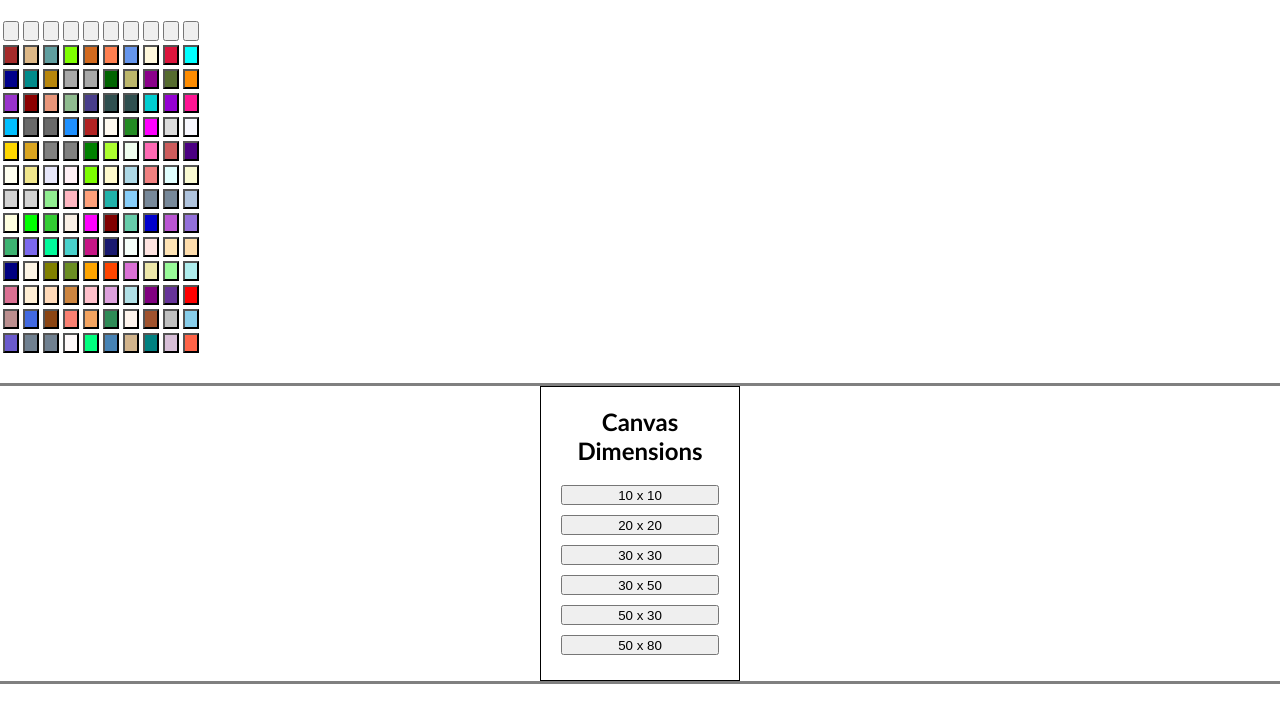
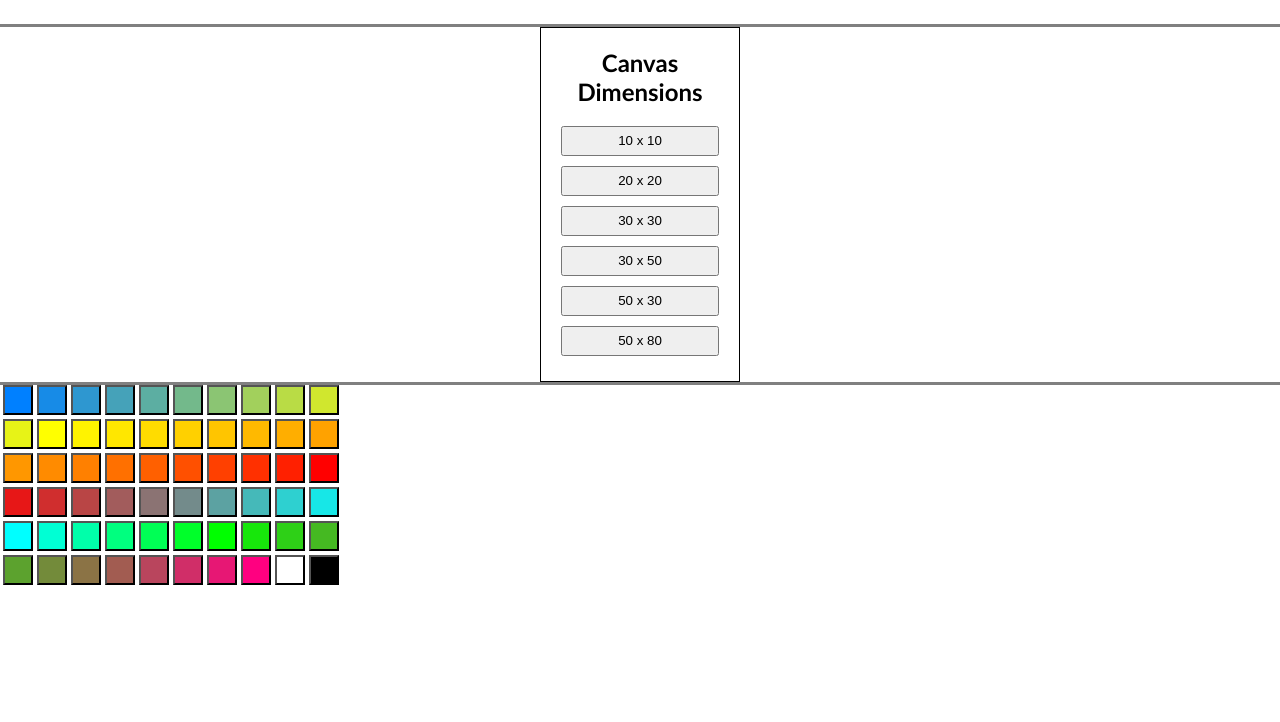
Before and after one commit to devleague/PixelPainter, a plain HTML site: page index.html in a window 1280 px wide. Shown: the part 42-764 px from the top of the page. Drawn offline with Linux system fonts and the light colour scheme.

Commit message:
swatch properly displaying colors.  Getting ready to merge functionality between swatch.js and canvas.js

```diff
--- a/css/PixelPainter.css
+++ b/css/PixelPainter.css
@@ -13,6 +13,6 @@ body, div, a {
     border: solid black;
 } */
 button{
-    height: 20px;
-    width: 10px;
+    height: 30px;
+    width: 30px;
 }
--- a/index.html
+++ b/index.html
@@ -9,7 +9,8 @@
 
 
     <script src="js/PixelPainter.js"></script>
+    <script src="js/canvas.js"></script>
     <script src="js/swatch.js"></script>
-    <script src="js/canvas.js"></script>
+
   </body>
 </html>
--- a/js/canvas.js
+++ b/js/canvas.js
@@ -71,6 +71,7 @@ function canvasModule(){
                 squareEl.style.width = _cellSize;
                 squareEl.style.paddingBottom = _cellSize;
                 canRow.appendChild(squareEl);
+                console.log('here I am')
             }
         }
         let cRow = document.getElementsByClassName("canvasRow");
@@ -179,3 +180,4 @@ function canvasModule(){
 }
 
 canvasModule();
+console.log('now');
--- a/js/swatch.js
+++ b/js/swatch.js
@@ -1,163 +1,80 @@
 console.log('swatch is connected');
 
 function swatchModule(){
+
     // this object hard stores the colors to be used on the palette.
     let colorsObj = {
-        00:"#FAEBD7",
-        01:"#00FFFF",
-        02:"#7FFFD4",
-        03:"#F0FFFF",
-        04:"#F5F5DC",
-        05:"#FFE4C4",
-        06:"#000000",
-        07:"#FFEBCD",
-        08:"#0000FF",
-        09:"#8A2BE2",
-        10:"#A52A2A",
-        11:"#DEB887",
-        12:"#5F9EA0",
-        13:"#7FFF00",
-        14:"#D2691E",
-        15:"#FF7F50",
-        16:"#6495ED",
-        17:"#FFF8DC",
-        18:"#DC143C",
-        19:"#00FFFF",
-        20:"#00008B",
-        21:"#008B8B",
-        22:"#B8860B",
-        23:"#A9A9A9",
-        24:"#A9A9A9",
-        25:"#006400",
-        26:"#BDB76B",
-        27:"#8B008B",
-        28:"#556B2F",
-        29:"#FF8C00",
-        30:"#9932CC",
-        31:"#8B0000",
-        32:"#E9967A",
-        33:"#8FBC8F",
-        34:"#483D8B",
-        35:"#2F4F4F",
-        36:"#2F4F4F",
-        37:"#00CED1",
-        38:"#9400D3",
-        39:"#FF1493",
-        40:"#00BFFF",
-        41:"#696969",
-        42:"#696969",
-        43:"#1E90FF",
-        44:"#B22222",
-        45:"#FFFAF0",
-        46:"#228B22",
-        47:"#FF00FF",
-        48:"#DCDCDC",
-        49:"#F8F8FF",
-        50:"#FFD700",
-        51:"#DAA520",
-        52:"#808080",
-        53:"#808080",
-        54:"#008000",
-        55:"#ADFF2F",
-        56:"#F0FFF0",
-        57:"#FF69B4",
-        58:"#CD5C5C",
-        59:"#4B0082",
-        60:"#FFFFF0",
-        61:"#F0E68C",
-        62:"#E6E6FA",
-        63:"#FFF0F5",
-        64:"#7CFC00",
-        65:"#FFFACD",
-        66:"#ADD8E6",
-        67:"#F08080",
-        68:"#E0FFFF",
-        69:"#FAFAD2",
-        70:"#D3D3D3",
-        71:"#D3D3D3",
-        72:"#90EE90",
-        73:"#FFB6C1",
-        74:"#FFA07A",
-        75:"#20B2AA",
-        76:"#87CEFA",
-        77:"#778899",
-        78:"#778899",
-        79:"#B0C4DE",
-        80:"#FFFFE0",
-        81:"#00FF00",
-        82:"#32CD32",
-        83:"#FAF0E6",
-        84:"#FF00FF",
-        85:"#800000",
-        86:"#66CDAA",
-        87:"#0000CD",
-        88:"#BA55D3",
-        89:"#9370DB",
-        90:"#3CB371",
-        91:"#7B68EE",
-        92:"#00FA9A",
-        93:"#48D1CC",
-        94:"#C71585",
-        95:"#191970",
-        96:"#F5FFFA",
-        97:"#FFE4E1",
-        98:"#FFE4B5",
-        99:"#FFDEAD",
-        100:"#000080",
-        101:"#FDF5E6",
-        102:"#808000",
-        103:"#6B8E23",
-        104:"#FFA500",
-        105:"#FF4500",
-        106:"#DA70D6",
-        107:"#EEE8AA",
-        108:"#98FB98",
-        109:"#AFEEEE",
-        110:"#DB7093",
-        111:"#FFEFD5",
-        112:"#FFDAB9",
-        113:"#CD853F",
-        114:"#FFC0CB",
-        115:"#DDA0DD",
-        116:"#B0E0E6",
-        117:"#800080",
-        118:"#663399",
-        119:"#FF0000",
-        120:"#BC8F8F",
-        121:"#4169E1",
-        122:"#8B4513",
-        123:"#FA8072",
-        124:"#F4A460",
-        125:"#2E8B57",
-        126:"#FFF5EE",
-        127:"#A0522D",
-        128:"#C0C0C0",
-        129:"#87CEEB",
-        130:"#6A5ACD",
-        131:"#708090",
-        132:"#708090",
-        133:"#FFFAFA",
-        134:"#00FF7F",
-        135:"#4682B4",
-        136:"#D2B48C",
-        137:"#008080",
-        138:"#D8BFD8",
-        139:"#FF6347",
-        140:"#40E0D0",
-        141:"#EE82EE",
-        142:"#F5DEB3",
-        143:"#FFFFFF",
-        144:"#F5F5F5",
-        145:"#FFFF00",
-        146:"#9ACD32",
-        147:"#F0F8FF"
+        '00':'#0080FF',
+        '01':'#178BE7',
+        '02':'#2E97D0',
+        '03':'#45A2B9',
+        '04':'#5CAEA2',
+        '05':'#73B98B',
+        '06':'#8BC573',
+        '07':'#A2D05C',
+        '08':'#B9DC45',
+        '09':'#D0E72E',
+        10:'#E7F317',
+        11:'#FFFF00',
+        12:'#FFF300',
+        13:'#FFE700',
+        14:'#FFDC00',
+        15:'#FFD000',
+        16:'#FFC500',
+        17:'#FFB900',
+        18:'#FFAE00',
+        19:'#FFA200',
+        20:'#FF9700',
+        21:'#FF8B00',
+        22:'#FF8000',
+        23:'#FF7000',
+        24:'#FF6000',
+        25:'#FF5000',
+        26:'#FF4000',
+        27:'#FF3000',
+        28:'#FF2000',
+        29:'#FF0000',
+        30:'#E71717',
+        31:'#D02E2E',
+        32:'#B94545',
+        33:'#A25C5C',
+        34:'#8B7373',
+        35:'#738B8B',
+        36:'#5CA2A2',
+        37:'#45B9B9',
+        38:'#2ED0D0',
+        39:'#17E7E7',
+        40:'#00FFFF',
+        41:'#00FFD4',
+        42:'#00FFAA',
+        43:'#00FF7F',
+        44:'#00FF55',
+        45:'#00FF2A',
+        46:'#00FF00',
+        47:'#17E70B',
+        48:'#2ED017',
+        49:'#45B922',
+        50:'#5CA22E',
+        51:'#738B3A',
+        52:'#8B7345',
+        53:'#A25C51',
+        54:'#B9455D',
+        55:'#D02E68',
+        56:'#E71774',
+        57:'#FF0080',
+        58:'#FFFFFF',
+        59:'#000000'
     }
 
 // get reference for the pixelPainter div
 var body = document.getElementById('pixelPainter');
 
+
+
+
+
 //this module includes functions to create the Table including buttons
-//function createTableModule(){
+function createTableModule(){
 
 //create the color swatch
 let swatchContainer = document.createElement('div');
@@ -166,7 +83,7 @@ let swatchTable = document.createElement('table');
 swatchTable.id = 'swatch_table';
 
 //create the rows
-for (var i = 0; i<14; i++){
+for (var i = 0; i<6; i++){
     let row = document.createElement('tr');
 
 //create columns and attach buttons to each cell so that the buttons can be selected to choose a color
@@ -178,32 +95,52 @@ for (var i = 0; i<14; i++){
         let keyColor = iVar.toString() + cVar.toString();
         colorButton.className= 'colorChoice';
         cell.appendChild(colorButton);
+
         colorButton.style.background = colorsObj[keyColor];
+
         row.appendChild(cell);
         }
 swatchTable.appendChild(row);
+
 }
-
 //appends table container and then to body
 swatchContainer.appendChild(swatchTable);
 body.appendChild(swatchContainer);
+};
+createTableModule()
 
-// };
-// createTableModule()
 
-//This section creates the functionality for the swatch buttons. It allows the user to select a color and assigns it to a variable.
+
+
+
+//This module creates the functionality for the swatch buttons. It allows the user to select a color and assigns it to a variable.
+function colorSelectorModule(){
 let colorSelector = document.querySelector('#swatch_table');
 
 
 let currentColor = function(event){
     let btnValue = event.target;
-    console.log(btnValue.style.background)
     return btnValue.style.background;
 }
 
 colorSelector.addEventListener('click', currentColor);
+};
+colorSelectorModule()
 
 
+
+//This module allows the user to input a color into the canvas
+
+let canvasSelected = document.querySelector(".canvasSquare");
+
+
+let colorCanvas = function (event){
+    let cellValue = event.target;
+    console.log(cellValue);
+    cellValue.style.background = currentColor;
+}
+
+canvasSelected.addEventListener('click', colorCanvas);
 
 
 
@@ -228,9 +165,9 @@ let b = 0;
 
 let availableColors = function(value){
     let v = 255/value;
-    for(var rStep = 0", r = 0; rStep<v; rStep++){
-        for (var gStep = 0", g = 0; gStep<v; gStep++){
-            for (var bStep = 0", b = 0; bStep<v; bStep++){
+    for(var rStep = 0"', r = 0; rStep<v; rStep++){
+        for (var gStep = 0"', g = 0; gStep<v; gStep++){
+            for (var bStep = 0"', b = 0; bStep<v; bStep++){
 
                  b+= value;
             }
@@ -238,7 +175,7 @@ let availableColors = function(value){
         }
         r+= value;
     }
-    return 'rgb(' + r + '",' + g + '",' + b + ')';
+    return 'rgb(' + r + '"',' + g + '"',' + b + ')';
 }
 
 */
```
